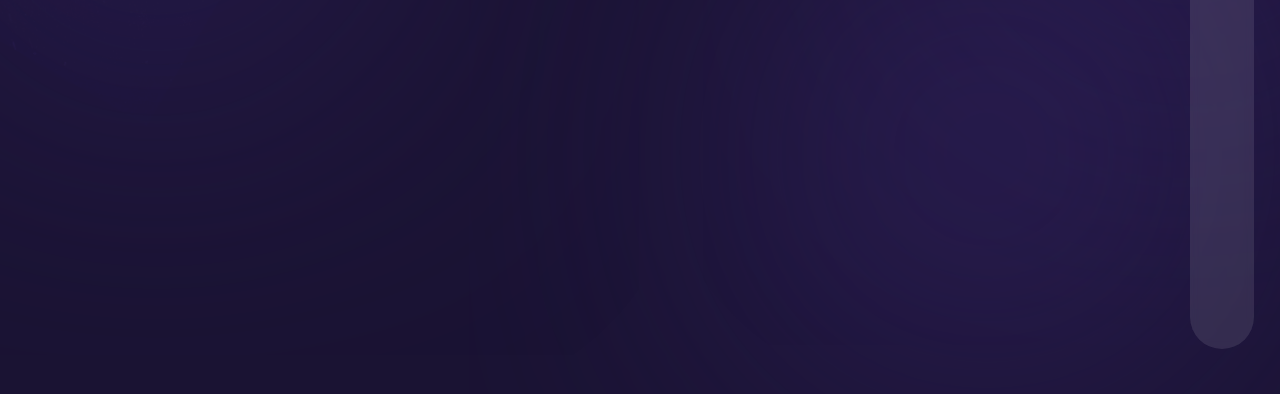
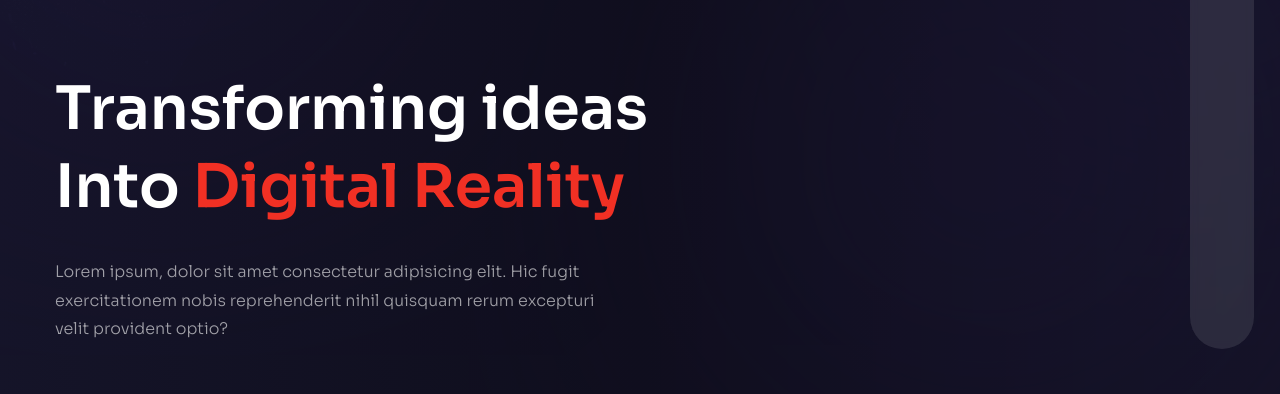
Before and after one commit to elringo70/portafolio, a SvelteKit app: page / in a window 1280 px wide. Shown: the part 267-661 px from the top of the page. Built offline with nearby package versions, Linux system fonts and the light colour scheme; some icons are missing.

Commit message:
page transition

```diff
--- a/src/lib/components/Nav.svelte
+++ b/src/lib/components/Nav.svelte
@@ -26,7 +26,7 @@
 	<div
 		class="flex w-full xl:flex-col items-center justify-between xl:justify-center gap-y-10 px-4 md:px-40 xl:px-0 h-[80px] xl:h-max py-8 bg-white/10 backdrop-blur-sm text-3xl xl:text-xl xl:rounded-full"
 	>
-		{#each navData as link, index}
+		{#each navData as link}
 			<a
 				class="{link.path === $page.url.pathname
 					? 'text-accent'
--- /dev/null
+++ b/src/lib/components/Navigation.svelte
@@ -0,0 +1,16 @@
+<script lang="ts">
+	import { onNavigate } from '$app/navigation';
+
+	onNavigate((navigation) => {
+		//@ts-ignore
+		if (!document.startViewTransition) return;
+
+		return new Promise((resolve) => {
+			//@ts-ignore
+			document.startViewTransition(async () => {
+				resolve();
+				await navigation.complete;
+			});
+		});
+	});
+</script>
--- /dev/null
+++ b/src/lib/components/ProjectsBtn.svelte
@@ -0,0 +1,28 @@
+<div class="mx-auto xl:mx-0">
+	<a
+		href="/work"
+		class="relative w-[185px] h-[185px] flex justify-center items-center bg-circleStar bg-cover bg-center bg-no-repeat group"
+	>
+		<img
+			src="./rounded-text.png"
+			width="141px"
+			height="148px"
+			alt=""
+			class="animate-spin-slow w-full h-full max-w-[141px] max-h-[148px]"
+		/>
+
+		<svg
+			xmlns="http://www.w3.org/2000/svg"
+			width="1em"
+			height="1em"
+			viewBox="0 0 24 24"
+			{...$$props}
+			class="absolute text-4xl group-hover:translate-x-2 transition-all duration-300"
+		>
+			<path
+				fill="currentColor"
+				d="M13.47 8.53a.75.75 0 0 1 1.06-1.06l4 4a.75.75 0 0 1 0 1.06l-4 4a.75.75 0 1 1-1.06-1.06l2.72-2.72H6.5a.75.75 0 0 1 0-1.5h9.69z"
+			/>
+		</svg>
+	</a>
+</div>
--- /dev/null
+++ b/src/routes/+layout.js
@@ -0,0 +1,7 @@
+export const load = ({ url }) => {
+	const { pathname } = url;
+
+	return {
+		pathname
+	};
+};
--- a/src/routes/+layout.svelte
+++ b/src/routes/+layout.svelte
@@ -1,24 +1,22 @@
 <script>
-	import { page } from '$app/stores';
-	import { AnimatePresence, Motion } from 'svelte-motion';
+	import { fade } from 'svelte/transition';
 
 	import '../app.css';
 	import Nav from '$lib/components/Nav.svelte';
 	import Header from '$lib/components/Header.svelte';
 	import TopLeftImage from '$lib/components/TopLeftImage.svelte';
-	import Transition from '$lib/components/Transition.svelte';
+	import Navigation from '$lib/components/Navigation.svelte';
+
+	export let data;
 </script>
 
 <div class="page bg-site text-white bg-cover bg-no-repeat sora relative">
 	<TopLeftImage />
 	<Nav />
 	<Header />
-	<AnimatePresence list={[{ key: $page.url.pathname }]}>
-		<Motion let:motion>
-			<div use:motion class="h-full">
-				<Transition />
-				<slot />
-			</div>
-		</Motion>
-	</AnimatePresence>
+	{#key data.pathname}
+		<div class="h-full w-full" in:fade={{ duration: 300, delay: 400 }} out:fade={{ duration: 300 }}>
+			<slot />
+		</div>
+	{/key}
 </div>
--- a/src/routes/+page.svelte
+++ b/src/routes/+page.svelte
@@ -1 +1,25 @@
-Home
+<script>
+	import ParticlesContaines from '$lib/components/ParticlesContainer.svelte';
+	import ProjectsBtn from '$lib/components/ProjectsBtn.svelte';
+	import Avatar from '$lib/components/Avatar.svelte';
+</script>
+
+<div class="bg-primary/60 h-full">
+	<div class="w-full h-full bg-gradient-to-r from-primary/10 via-black/30 to-black/10">
+		<div
+			class="text-center flex flex-col justify-center xl:pt-40 xl:text-left h-full container mx-auto"
+		>
+			<div class="h1">
+				<h1>Transforming ideas <br /> Into <span class="text-accent">Digital Reality</span></h1>
+			</div>
+			<p class="max-w-sm xl:max-w-xl mx-auto xl:mx-0 mb-10 xl:mb-16">
+				Lorem ipsum, dolor sit amet consectetur adipisicing elit. Hic fugit exercitationem nobis
+				reprehenderit nihil quisquam rerum excepturi velit provident optio?
+			</p>
+			<div class="flex justify-center xl:hidden relative">
+				<ProjectsBtn />
+			</div>
+		</div>
+	</div>
+	<div>image</div>
+</div>
```
Also changed, not shown: src/lib/components/Avatar.svelte (added), src/lib/components/ParticlesContainer.svelte (added).
